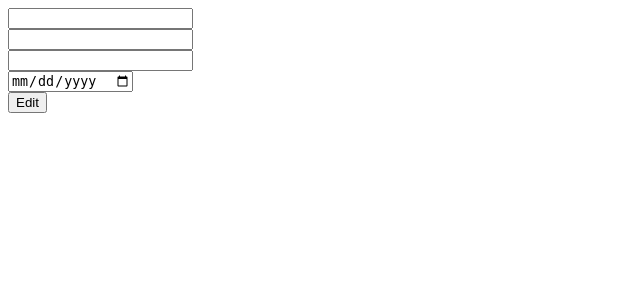
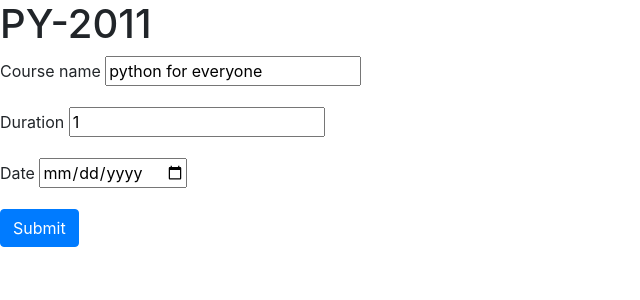
Before and after one commit to tatien777/django_learn, a Django app: page /myapp/edit_course/PY-2011 in a window 1280 px wide. Shown: the top 300 px of the page, without its empty margins (0-640 px from the left). Run offline with Django 3.2, Linux system fonts and the light colour scheme; data comes from the database, SQL or seed files in the repository; both versions use the stored data as it was after the commit; some libraries are stand-ins or nearby versions.

Commit message:
finished CRUD

```diff
--- a/testprj/myapp/templates/edit_course.html
+++ b/testprj/myapp/templates/edit_course.html
@@ -3,22 +3,42 @@
 <head>
     <title>Edit Course</title>
     <script src="https://ajax.googleapis.com/ajax/libs/jquery/3.6.0/jquery.min.js"></script>
+    <link rel="stylesheet" href="https://maxcdn.bootstrapcdn.com/bootstrap/4.0.0/css/bootstrap.min.css" integrity="sha384-Gn5384xqQ1aoWXA+058RXPxPg6fy4IWvTNh0E263XmFcJlSAwiGgFAW/dAiS6JXm" crossorigin="anonymous">
 </head>
 <body>
 
-<form action="" method="post">
+<h1>  {{course.c_code}} </h1>
+
+{% comment %} <form action="" method="post">
     {%csrf_token%}
-
-  <input required type="text" id="c_code" name="c_code" value="{{course.c_code}}"><br >
-
-
   <input required  type="text" id="c_name" name="c_name" value="{{course.c_name}}"><br>
 
   <input required  type="number" id="duration" name="duration" value="{{course.duration}}"><br>
 
-  <input required  type="date" id="begin_date" name="begin_date" value="{{course.begin_date}}"><br>
+  <input required pattern="^\d{4}\-(0?[1-9]|1[012])\-(0?[1-9]|[12][0-9]|3[01])$"  type="date" id="begin_date" name="begin_date" value="{{course.begin_date}}"><br>
   <input   type="submit" value="Edit">
+</form>  {% endcomment %}
+<form action="" method="post">
+    {%csrf_token%}
+  <div class="form-group">
+    <label for="exampleFormControlInput1">Course name</label>
+    <input required  type="text" id="c_name" name="c_name" value="{{course.c_name}}">
+  </div>
+  <div class="form-group">
+    <label for="exampleFormControlInput1">Duration</label>
+    <input required  type="number" id="duration" name="duration" value="{{course.duration}}">
+  </div>
+    <div class="form-group"> <!-- Date input -->
+    <label class="control-label" for="date">Date</label>
+    <input required pattern="^\d{4}\-(0?[1-9]|1[012])\-(0?[1-9]|[12][0-9]|3[01])$"  type="date" id="begin_date" name="begin_date" value="{{course.begin_date}}" placeholder="yyyy-mm-dd"/>
+    </div>
+    <button type="submit" class="btn btn-primary">Submit</button>
 </form>
 
+
+<script src="https://ajax.googleapis.com/ajax/libs/jquery/3.6.0/jquery.min.js"></script>
+<script src="https://code.jquery.com/jquery-3.2.1.slim.min.js" integrity="sha384-KJ3o2DKtIkvYIK3UENzmM7KCkRr/rE9/Qpg6aAZGJwFDMVNA/GpGFF93hXpG5KkN" crossorigin="anonymous"></script>
+<script src="https://cdnjs.cloudflare.com/ajax/libs/popper.js/1.12.9/umd/popper.min.js" integrity="sha384-ApNbgh9B+Y1QKtv3Rn7W3mgPxhU9K/ScQsAP7hUibX39j7fakFPskvXusvfa0b4Q" crossorigin="anonymous"></script>
+<script src="https://maxcdn.bootstrapcdn.com/bootstrap/4.0.0/js/bootstrap.min.js" integrity="sha384-JZR6Spejh4U02d8jOt6vLEHfe/JQGiRRSQQxSfFWpi1MquVdAyjUar5+76PVCmYl" crossorigin="anonymous"></script>
 </body>
 </html>
--- a/testprj/myapp/urls.py
+++ b/testprj/myapp/urls.py
@@ -18,4 +18,5 @@
 
     path('view_course/<c_code>',view=views.view_course,name="view_course"),
     path('edit_course/<code>',view=views.edit_course,name="edit_course"),
+    path('delete_code/<code>',view=views.delete_course,name="delete_course"),
 ]
--- /dev/null
+++ b/testprj/myapp/utils/covert_date.py
@@ -0,0 +1,3 @@
+import re
+def change_date_format(dt):
+        return re.sub(r'(\d{4})-(\d{1,2})-(\d{1,2})', '\\3-\\2-\\1', dt)
--- a/testprj/myapp/views.py
+++ b/testprj/myapp/views.py
@@ -164,7 +164,7 @@
 def view_course(request):
 
     courses = Courses.objects.all()
-    print(courses)
+    print(courses[0].c_num)
     return render(
         request=request,
         template_name='view_course.html',
@@ -174,12 +174,28 @@
 # UPDATE COURSE
 def edit_course(request,code):
     course = Courses.objects.get(c_code=code)
-    print(course)
+    # print("code he thog",code)
+    print("code query",course.begin_date)
+    if request.method == 'POST':
+        c_name = request.POST.get('c_name')
+        duration = request.POST.get('duration')
+        begin_date = request.POST.get('begin_date')
+        print("***",c_name,duration,begin_date)
+        course.c_name = c_name
+        course.duration = duration
+        course.begin_date = begin_date
+        course.save()
     return render(
         request=request,
         template_name='edit_course.html',
         context = {
-            # 'course': course,
+            'course': course,
         }
 
     )
+
+#DELETE
+def delete_course(request,code):
+    course = get_object_or_404(Courses,c_code=code)
+    course.delete()
+    return redirect('view_course')
```
Also changed, not shown: testprj/myapp/templates/edit_student.html (+23 -1 lines), testprj/myapp/templates/view_course.html (+6 -2 lines), testprj/db.sqlite3, testprj/myapp/templates/delete_course.html (added).
